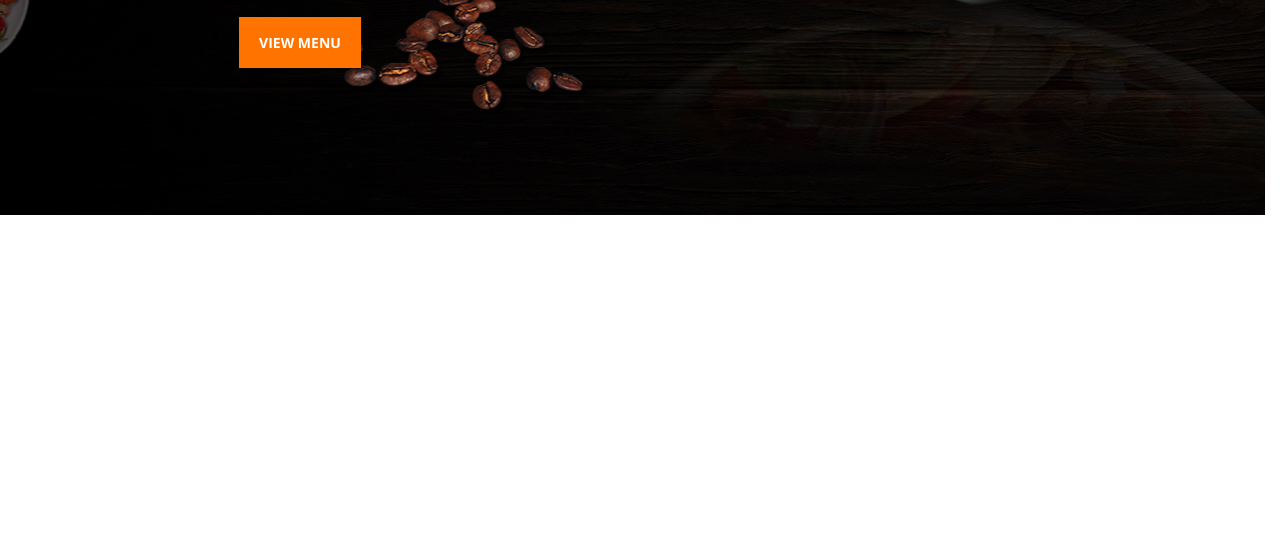
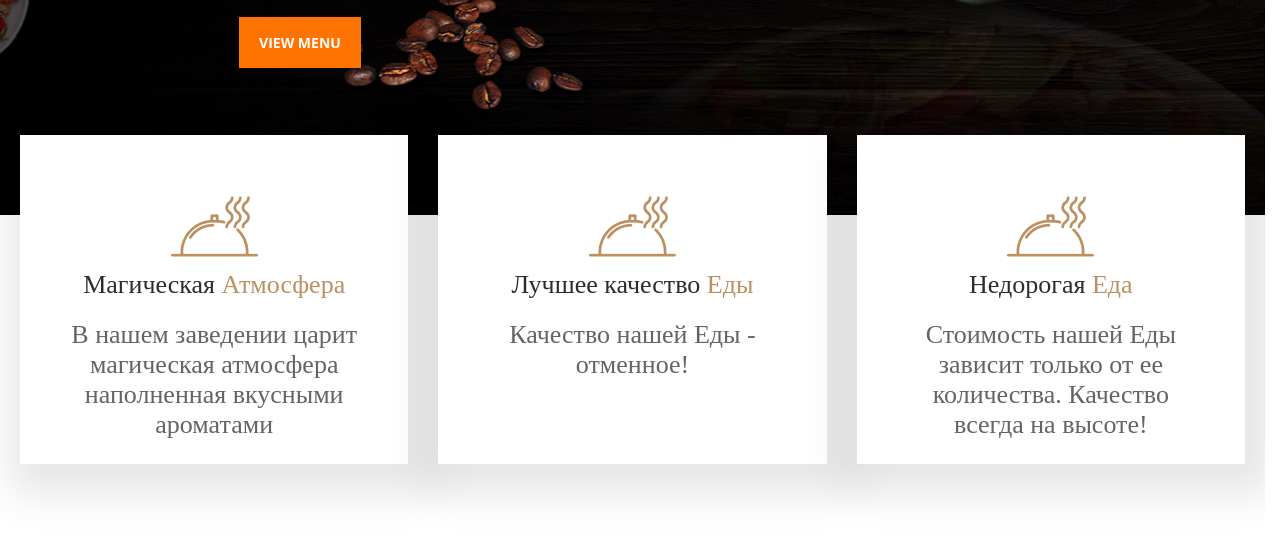
Before and after one commit to Lavrrusha/Restaurant-sushi, a plain HTML site: page index.html in a window 1280 px wide. Shown: the part 585-1122 px from the top of the page. Before the commit the page ends 800 px from the top, so only its background shows below. Drawn offline with Linux system fonts and the light colour scheme; a web font is replaced by a local one.

Commit message:
Разметка и стилизация секции benefits

```diff
--- /dev/null
+++ b/css/sections/_benefits.scss
@@ -0,0 +1,46 @@
+.benefits {
+
+    &__card {
+        position: relative;
+        bottom: 80px;
+    }
+
+    &__title {
+        margin: 0;
+        font-family: var(--second-family);
+        font-weight: 400;
+        font-size: 26px;
+        color: #2c2c2c;
+        margin-bottom: 20px;
+
+        span {
+            color: var(--third);
+        }
+    }
+
+    &__image {
+        display: flex;
+        justify-content: center;
+    }
+
+    &__text {
+        font-family: var(--second-family);
+        font-weight: 400;
+        font-size: 26px;
+        color: var(--text);
+        margin: 0;
+    }
+
+    &__list {
+        display: grid;
+        grid-template-columns: repeat(3, 1fr);
+        gap: 30px;
+        text-align: center;
+    }
+
+    &__item {
+        box-shadow: 10px 10px 40px 20px rgba(0, 0, 0, 0.1);
+        background: var(--white);
+        padding: 48px 40px 25px;
+    }
+}
--- a/css/style.scss
+++ b/css/style.scss
@@ -12,3 +12,4 @@
 @use'./sections/header-contacts';
 
 @use './sections/first-screen';
+@use './sections/benefits';
--- a/index.html
+++ b/index.html
@@ -75,6 +75,50 @@
           </div>
         </div>
       </section>
+
+      <!-- преимущества -->
+      <section class="benefits">
+        <h2 class="visually-hidden">Наши преимущества</h2>
+        <div class="wrapper">
+          <div class="benefits__card">
+            <ul class="benefits__list list-reset">
+              <li class="benefits__item">
+                <div class="benefits__image">
+                  <img src="./image/benefits-icon.png" alt="#" />
+                </div>
+                <h3 class="benefits__title">
+                  Магическая <span>Атмосфера</span>
+                </h3>
+                <p class="benefits__text">
+                  В нашем заведении царит магическая атмосфера наполненная
+                  вкусными ароматами
+                </p>
+              </li>
+
+              <li class="benefits__item">
+                <div class="benefits__image">
+                  <img src="./image/benefits-icon.png" alt="#" />
+                </div>
+                <h3 class="benefits__title">
+                  Лучшее качество <span>Еды</span>
+                </h3>
+                <p class="benefits__text">Качество нашей Еды - отменное!</p>
+              </li>
+
+              <li class="benefits__item">
+                <div class="benefits__image">
+                  <img src="./image/benefits-icon.png" alt="#" />
+                </div>
+                <h3 class="benefits__title">Недорогая <span>Еда</span></h3>
+                <p class="benefits__text">
+                  Стоимость нашей Еды зависит только от ее количества. Качество
+                  всегда на высоте!
+                </p>
+              </li>
+            </ul>
+          </div>
+        </div>
+      </section>
     </main>
 
     <!-- подвал -->
```
Also changed, not shown: css/style.css, image/benefits-icon.png (added), 1 other file.
